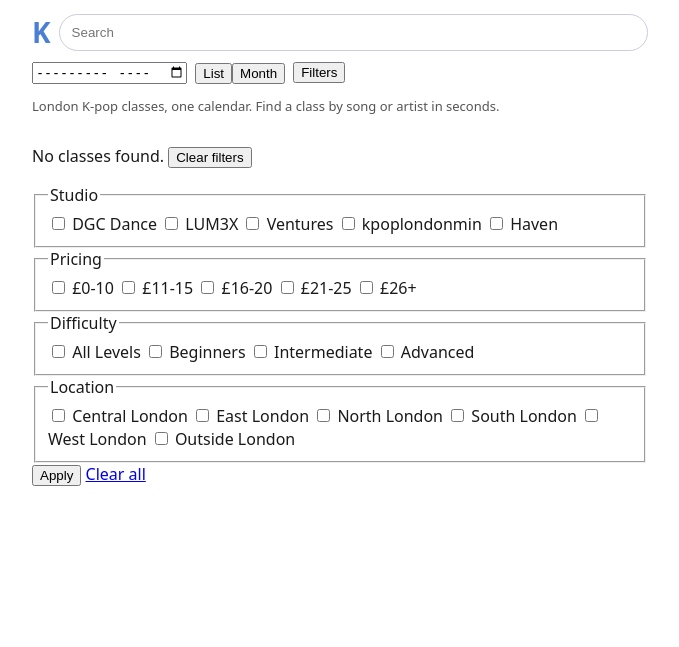
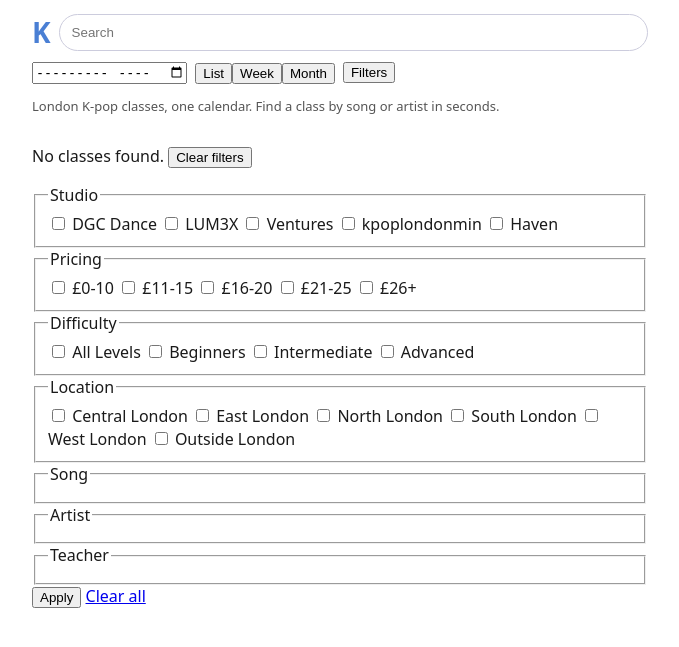
Before and after one commit to gheylam/dance-dairy, a FastAPI app: template squirtle/templates/base.html in a window 1280 px wide. Shown: the top 647 px of the page, without its empty margins (300-979 px from the left). Run offline with FastAPI, Linux system fonts and the light colour scheme; the template is opened without the code that fills it, so the values that code supplies are empty.

Commit message:
feat(squirtle): add song/artist/teacher filters and week grid view (#5)
* feat(squirtle): add song/artist/teacher filters and week grid view

* fix(squirtle): refresh week grid alongside cards on filter/search/day change

```diff
--- a/squirtle/app.py
+++ b/squirtle/app.py
@@ -74,7 +74,8 @@ def enrich(rows):
     return out
 
 
-def apply_filters(rows, query="", studio=None, difficulties=None, prices=None, areas=None, day=""):
+def apply_filters(rows, query="", studio=None, difficulties=None, prices=None, areas=None, day="",
+                  songs=None, artists=None, teachers=None):
     q = (query or "").lower()
     out = rows
     if q:
@@ -96,15 +97,28 @@ def apply_filters(rows, query="", studio=None, difficulties=None, prices=None, a
     ars = [a for a in ars if a]
     if ars:
         out = [r for r in out if area_to_location(r.get("area")) in ars]
+    sgs = [songs] if isinstance(songs, str) else (songs or [])
+    sgs = [s for s in sgs if s]
+    if sgs:
+        out = [r for r in out if r.get("song") in sgs]
+    ats = [artists] if isinstance(artists, str) else (artists or [])
+    ats = [a for a in ats if a]
+    if ats:
+        out = [r for r in out if r.get("artist") in ats]
+    tch = [teachers] if isinstance(teachers, str) else (teachers or [])
+    tch = [t for t in tch if t]
+    if tch:
+        out = [r for r in out if r.get("teacher") in tch]
     if day and valid_day(day):
         out = [r for r in out if r["start_at"][:10] == day]
     return out
 
 
-def filter_count(query="", studio=None, difficulties=None, prices=None, areas=None, day=""):
+def filter_count(query="", studio=None, difficulties=None, prices=None, areas=None, day="",
+                 songs=None, artists=None, teachers=None):
     studios = [studio] if isinstance(studio, str) else (studio or [])
     n = (1 if query else 0) + len([s for s in studios if s]) + (1 if valid_day(day) else 0)
-    for v in (difficulties, prices, areas):
+    for v in (difficulties, prices, areas, songs, artists, teachers):
         vals = [v] if isinstance(v, str) else (v or [])
         n += len([x for x in vals if x])
     return n
@@ -128,6 +142,40 @@ def build_week(active_day="2026-01-16"):
         iso = d.isoformat()
         out.append({"date": iso, "dow": names[i], "day": d.day, "selected": iso == active_day})
     return out
+
+
+def build_week_range(active_day="2026-01-16"):
+    try:
+        base = datetime.fromisoformat(active_day).date()
+    except Exception:
+        base = datetime.fromisoformat("2026-01-16").date()
+        active_day = "2026-01-16"
+    monday = base - timedelta(days=base.weekday())
+    names = ["Mon", "Tue", "Wed", "Thu", "Fri", "Sat", "Sun"]
+    out = []
+    for i in range(7):
+        d = monday + timedelta(days=i)
+        iso = d.isoformat()
+        out.append({"date": iso, "dow": names[i], "day": d.day, "selected": iso == active_day})
+    return out
+
+
+def shift_day(day, delta):
+    try:
+        return (datetime.fromisoformat(day).date() + timedelta(days=delta)).isoformat()
+    except Exception:
+        return "2026-01-16"
+
+
+def distinct(field):
+    return sorted({r.get(field) for r in get_classes() if r.get(field)})
+
+
+def group_by_day(rows):
+    by_date = {}
+    for r in rows:
+        by_date.setdefault(r["start_at"][:10], []).append(r)
+    return by_date
 
 
 def build_month(year, month):
@@ -164,41 +212,76 @@ def create_app():
 
     @app.get("/api/classes")
     def list_classes(query: str = "", studio: list = Query([]), difficulty: list = Query([]),
-                     price: list = Query([]), area: list = Query([]), day: str = ""):
-        return enrich(apply_filters(get_classes(), query, studio, difficulty, price, area, day))
+                     price: list = Query([]), area: list = Query([]), day: str = "",
+                     song: list = Query([]), artist: list = Query([]), teacher: list = Query([])):
+        return enrich(apply_filters(get_classes(), query, studio, difficulty, price, area, day,
+                                    song, artist, teacher))
 
     @app.get("/", response_class=HTMLResponse)
     def home(request: Request, query: str = "", studio: list = Query([]),
              difficulty: list = Query([]), price: list = Query([]),
-             area: list = Query([]), day: str = "", month: str = "2026-01"):
+             area: list = Query([]), day: str = "", month: str = "2026-01",
+             song: list = Query([]), artist: list = Query([]), teacher: list = Query([])):
         all_rows = get_classes()
-        rows = enrich(apply_filters(all_rows, query, studio, difficulty, price, area, day))
+        rows = enrich(apply_filters(all_rows, query, studio, difficulty, price, area, day,
+                                    song, artist, teacher))
         y, m = parse_month(month)
         display_day = day if valid_day(day) else "2026-01-16"
         wk = build_week(display_day)
         week_label = f"Week of {wk[0]['date']} to {wk[6]['date']}"
+        wrange = build_week_range(display_day)
         first = all_rows[0] if all_rows else {}
         return tpl.TemplateResponse(request, "agenda.html", {"request": request, "classes": rows,
                                                              "month": build_month(y, m),
                                                              "week": wk, "week_label": week_label,
+                                                             "week_range": wrange,
+                                                             "classes_by_day": group_by_day(rows),
+                                                             "prev_day": shift_day(display_day, -7),
+                                                             "next_day": shift_day(display_day, 7),
                                                              "stale_label": stale_label(first.get("scraped_at", "2026-01-16T10:00:00+00:00")),
                                                              "query": query, "studios": as_list(studio),
                                                              "difficulties": as_list(difficulty),
                                                              "prices": as_list(price), "areas": as_list(area),
+                                                             "songs": as_list(song), "artists": as_list(artist),
+                                                             "teachers": as_list(teacher),
+                                                             "song_list": distinct("song"),
+                                                             "artist_list": distinct("artist"),
+                                                             "teacher_list": distinct("teacher"),
                                                              "day": day, "active_month": f"{y:04d}-{m:02d}",
-                                                             "fcount": filter_count(query, studio, difficulty, price, area, day)})
+                                                             "fcount": filter_count(query, studio, difficulty, price, area, day,
+                                                                                    song, artist, teacher)})
 
     @app.get("/partials/cards", response_class=HTMLResponse)
     def cards(request: Request, query: str = "", studio: list = Query([]),
               difficulty: list = Query([]), price: list = Query([]),
-              area: list = Query([]), day: str = ""):
-        rows = enrich(apply_filters(get_classes(), query, studio, difficulty, price, area, day))
+              area: list = Query([]), day: str = "",
+              song: list = Query([]), artist: list = Query([]), teacher: list = Query([])):
+        rows = enrich(apply_filters(get_classes(), query, studio, difficulty, price, area, day,
+                                    song, artist, teacher))
         return tpl.TemplateResponse(request, "partials/cards.html", {"request": request, "classes": rows,
                                                                      "day": day, "query": query,
                                                                      "studios": as_list(studio),
                                                                      "difficulties": as_list(difficulty),
                                                                      "prices": as_list(price),
-                                                                     "areas": as_list(area)})
+                                                                     "areas": as_list(area),
+                                                                     "songs": as_list(song),
+                                                                     "artists": as_list(artist),
+                                                                     "teachers": as_list(teacher)})
+
+    @app.get("/partials/week", response_class=HTMLResponse)
+    def week(request: Request, query: str = "", studio: list = Query([]),
+             difficulty: list = Query([]), price: list = Query([]),
+             area: list = Query([]), day: str = "",
+             song: list = Query([]), artist: list = Query([]), teacher: list = Query([])):
+        rows = enrich(apply_filters(get_classes(), query, studio, difficulty, price, area, "",
+                                    song, artist, teacher))
+        display_day = day if valid_day(day) else "2026-01-16"
+        wrange = build_week_range(display_day)
+        return tpl.TemplateResponse(request, "partials/week.html", {"request": request,
+                                                                    "week_range": wrange,
+                                                                    "classes_by_day": group_by_day(rows),
+                                                                    "prev_day": shift_day(display_day, -7),
+                                                                    "next_day": shift_day(display_day, 7)})
 
     @app.get("/partials/detail/{cid}", response_class=HTMLResponse)
     def detail(request: Request, cid: str):
--- a/squirtle/static/app.js
+++ b/squirtle/static/app.js
@@ -6,6 +6,8 @@ let t;
 let lastOpener = null;
 
 async function loadCards(url) {
+  const weekUrl = url.replace("/partials/cards", "/partials/week");
+  const weekWrap = document.getElementById("weekWrap");
   try {
     const r = await fetch(url);
     if (!r.ok) throw new Error(String(r.status));
@@ -15,6 +17,18 @@ async function loadCards(url) {
     if (!results.querySelector(".netfail")) {
       results.insertAdjacentHTML("afterbegin",
         "<p class=\"netfail\">Couldn't refresh — showing saved list.</p>");
+    }
+  }
+  if (!weekWrap) return;
+  try {
+    const r = await fetch(weekUrl);
+    if (!r.ok) throw new Error(String(r.status));
+    weekWrap.querySelector(".netfail")?.remove();
+    weekWrap.innerHTML = await r.text();
+  } catch {
+    if (!weekWrap.querySelector(".netfail")) {
+      weekWrap.insertAdjacentHTML("afterbegin",
+        "<p class=\"netfail\">Couldn't refresh — showing saved week.</p>");
     }
   }
 }
@@ -91,6 +105,12 @@ async function dayClick(e) {
 
 document.querySelector(".week")?.addEventListener("click", dayClick);
 document.querySelector(".month")?.addEventListener("click", dayClick);
+document.getElementById("weekWrap")?.addEventListener("click", dayClick);
+document.getElementById("weekWrap")?.addEventListener("click", async (e) => {
+  const opener = e.target.closest("[data-open]");
+  if (!opener) return;
+  await openDetail(opener.dataset.open, opener);
+});
 document.getElementById("filtersBtn")?.addEventListener("click", (e) => {
   const sec = document.getElementById("filtersSection");
   sec?.toggleAttribute("hidden");
@@ -99,13 +119,14 @@ document.getElementById("filtersBtn")?.addEventListener("click", (e) => {
 document.getElementById("viewToggle")?.addEventListener("click", (e) => {
   const btn = e.target.closest("button[data-view]");
   if (!btn) return;
-  document.body.dataset.view = btn.dataset.view;
+  const view = btn.dataset.view;
+  document.body.dataset.view = view;
   document.querySelectorAll("#viewToggle button").forEach((b) => {
     b.setAttribute("aria-pressed", String(b === btn));
   });
-  const showingMonth = btn.dataset.view === "month";
-  document.getElementById("results")?.setAttribute("aria-hidden", String(showingMonth));
-  document.querySelector(".month-wrap")?.setAttribute("aria-hidden", String(!showingMonth));
+  document.getElementById("results")?.setAttribute("aria-hidden", String(view !== "list"));
+  document.getElementById("weekWrap")?.setAttribute("aria-hidden", String(view !== "week"));
+  document.querySelector(".month-wrap")?.setAttribute("aria-hidden", String(view !== "month"));
 });
 
 if (location.hash.startsWith("#class=")) {
--- a/squirtle/static/style.css
+++ b/squirtle/static/style.css
@@ -34,7 +34,19 @@ dialog { border: 1px solid #ccc; border-radius: 12px; max-width: 480px; width: 9
 .card.tint-haven { background: #E8EFFD; } .card.tint-kpoplondonmin { background: #FDE6EF; }
 .card.tint-ventures { background: #E8E8EA; }
 .week button { min-height: 44px; }
+body[data-view="list"] #weekWrap { display: none; }
+body[data-view="list"] .month-wrap { display: none; }
+body[data-view="week"] #results { display: none; }
+body[data-view="week"] .month-wrap { display: none; }
 body[data-view="month"] #results { display: none; }
-body[data-view="list"] .month-wrap { display: none; }
+body[data-view="month"] #weekWrap { display: none; }
+.weeknav { display: flex; gap: 8px; align-items: center; margin: 8px 0; font-size: 13px; }
+.weeknav button { min-height: 44px; padding: 8px 12px; border-radius: 8px; border: 1px solid #ccd; background: #fff; }
+.weekgrid { display: grid; grid-template-columns: repeat(7, minmax(72px, 1fr)); gap: 4px; overflow-x: auto; }
+.wday { display: flex; flex-direction: column; gap: 4px; min-width: 72px; }
+.wday-head { min-height: 44px; border-radius: 8px; border: 1px solid #ccd; background: #fff; }
+.wday-head[aria-current] { background: #4a7fd4; color: #fff; border-color: #4a7fd4; }
+.chip { min-height: 44px; border-radius: 8px; border: 1px solid #e3e3ea; border-left-width: 6px; background: #fff; font-size: 12px; padding: 6px; text-align: left; }
+.wempty { font-size: 12px; color: #aaa; padding: 6px; }
 @media (prefers-reduced-motion: reduce) { * { transition: none; } }
 :focus-visible { outline: 2px solid #2F7ED1; }
--- a/squirtle/templates/base.html
+++ b/squirtle/templates/base.html
@@ -14,14 +14,15 @@
 </header>
 <div class="subhead">
   <form method="get" action="/"><input type="month" name="month" value="{{ active_month }}" aria-label="Pick month"></form>
-  <div id="viewToggle" role="group" aria-label="View"><button type="button" data-view="list" aria-pressed="true">List</button><button type="button" data-view="month" aria-pressed="false">Month</button></div>
+  <div id="viewToggle" role="group" aria-label="View"><button type="button" data-view="list" aria-pressed="true">List</button><button type="button" data-view="week" aria-pressed="false">Week</button><button type="button" data-view="month" aria-pressed="false">Month</button></div>
   <button id="filtersBtn" type="button" aria-expanded="false" aria-controls="filtersSection">Filters{% if fcount %} ({{ fcount }}){% endif %}</button>
 </div>
 <p class="landing">London K-pop classes, one calendar. Find a class by song or artist in seconds.</p>
 <p class="stale">{{ stale_label }}</p>
 <nav class="week" aria-label="{{ week_label }}">{% for d in week %}<button type="button" data-day="{{ d.date }}"{% if d.selected %} aria-current="true"{% endif %}><span>{{ d.dow }}</span><span>{{ d.day }}</span></button>{% endfor %}</nav>
 <main id="results">{% include "partials/cards.html" %}</main>
-<div class="month-wrap"><section aria-label="Month view">{% include "partials/month.html" %}</section></div>
+<div id="weekWrap" aria-hidden="true"><section aria-label="Week view">{% include "partials/week.html" %}</section></div>
+<div class="month-wrap" aria-hidden="true"><section aria-label="Month view">{% include "partials/month.html" %}</section></div>
 <section aria-label="Filters" id="filtersSection">{% include "partials/filters.html" %}</section>
 <dialog id="detail"><div id="detailBody"></div><form method="dialog"><button>Close</button></form></dialog>
 <script src="/static/app.js"></script>
--- a/squirtle/templates/partials/cards.html
+++ b/squirtle/templates/partials/cards.html
@@ -22,6 +22,6 @@
 {% endfor %}
 </div>
 {% else %}
-{% if day %}<p>No classes today. <a id="todayLink" href="/?query={{ query|urlencode }}{% for s in studios %}&studio={{ s }}{% endfor %}{% for d in difficulties %}&difficulty={{ d }}{% endfor %}{% for p in prices %}&price={{ p }}{% endfor %}{% for a in areas %}&area={{ a }}{% endfor %}">Today</a> <button type="button" id="clearFilters">Clear filters</button></p>
+{% if day %}<p>No classes today. <a id="todayLink" href="/?query={{ query|urlencode }}{% for s in studios %}&studio={{ s }}{% endfor %}{% for d in difficulties %}&difficulty={{ d }}{% endfor %}{% for p in prices %}&price={{ p }}{% endfor %}{% for a in areas %}&area={{ a }}{% endfor %}{% for s in songs %}&song={{ s|urlencode }}{% endfor %}{% for a in artists %}&artist={{ a|urlencode }}{% endfor %}{% for t in teachers %}&teacher={{ t|urlencode }}{% endfor %}">Today</a> <button type="button" id="clearFilters">Clear filters</button></p>
 {% else %}<p>No classes found. <button type="button" id="clearFilters">Clear filters</button></p>{% endif %}
 {% endif %}
--- a/squirtle/templates/partials/filters.html
+++ b/squirtle/templates/partials/filters.html
@@ -27,6 +27,18 @@
     <label><input type="checkbox" name="area" value="West London"{% if "West London" in areas %} checked{% endif %}> West London</label>
     <label><input type="checkbox" name="area" value="Outside London"{% if "Outside London" in areas %} checked{% endif %}> Outside London</label>
   </fieldset>
+  <fieldset><legend>Song</legend>
+    {% for s in song_list %}<label><input type="checkbox" name="song" value="{{ s }}"{% if s in songs %} checked{% endif %}> {{ s }}</label>
+    {% endfor %}
+  </fieldset>
+  <fieldset><legend>Artist</legend>
+    {% for a in artist_list %}<label><input type="checkbox" name="artist" value="{{ a }}"{% if a in artists %} checked{% endif %}> {{ a }}</label>
+    {% endfor %}
+  </fieldset>
+  <fieldset><legend>Teacher</legend>
+    {% for t in teacher_list %}<label><input type="checkbox" name="teacher" value="{{ t }}"{% if t in teachers %} checked{% endif %}> {{ t }}</label>
+    {% endfor %}
+  </fieldset>
   <button type="submit">Apply</button>
   <a href="/">Clear all</a>
 </form>
--- /dev/null
+++ b/squirtle/templates/partials/week.html
@@ -0,0 +1,13 @@
+<div class="weeknav">
+  <button type="button" data-day="{{ prev_day }}" aria-label="Previous week">Prev</button>
+  <span>Week of {{ week_range[0].date }} to {{ week_range[6].date }}</span>
+  <button type="button" data-day="{{ next_day }}" aria-label="Next week">Next</button>
+</div>
+<div class="weekgrid" role="grid" aria-label="Week view">
+{% for d in week_range %}
+  <div class="wday" role="gridcell">
+    <button type="button" class="wday-head" data-day="{{ d.date }}"{% if d.selected %} aria-current="true"{% endif %}><span>{{ d.dow }}</span><span>{{ d.day }}</span></button>
+    {% for c in classes_by_day.get(d.date, []) %}<button type="button" class="chip studio-{{ c.studio_slug }}" data-open="{{ c.id }}">{{ c.start_label }} {{ c.song or "Training" }}</button>{% else %}<span class="wempty">—</span>{% endfor %}
+  </div>
+{% endfor %}
+</div>
```
Also changed, not shown: squirtle/tests/test_filters_week.py (added, +79 -0 lines), squirtle/tests/test_hardening.py (+6 -4 lines).
